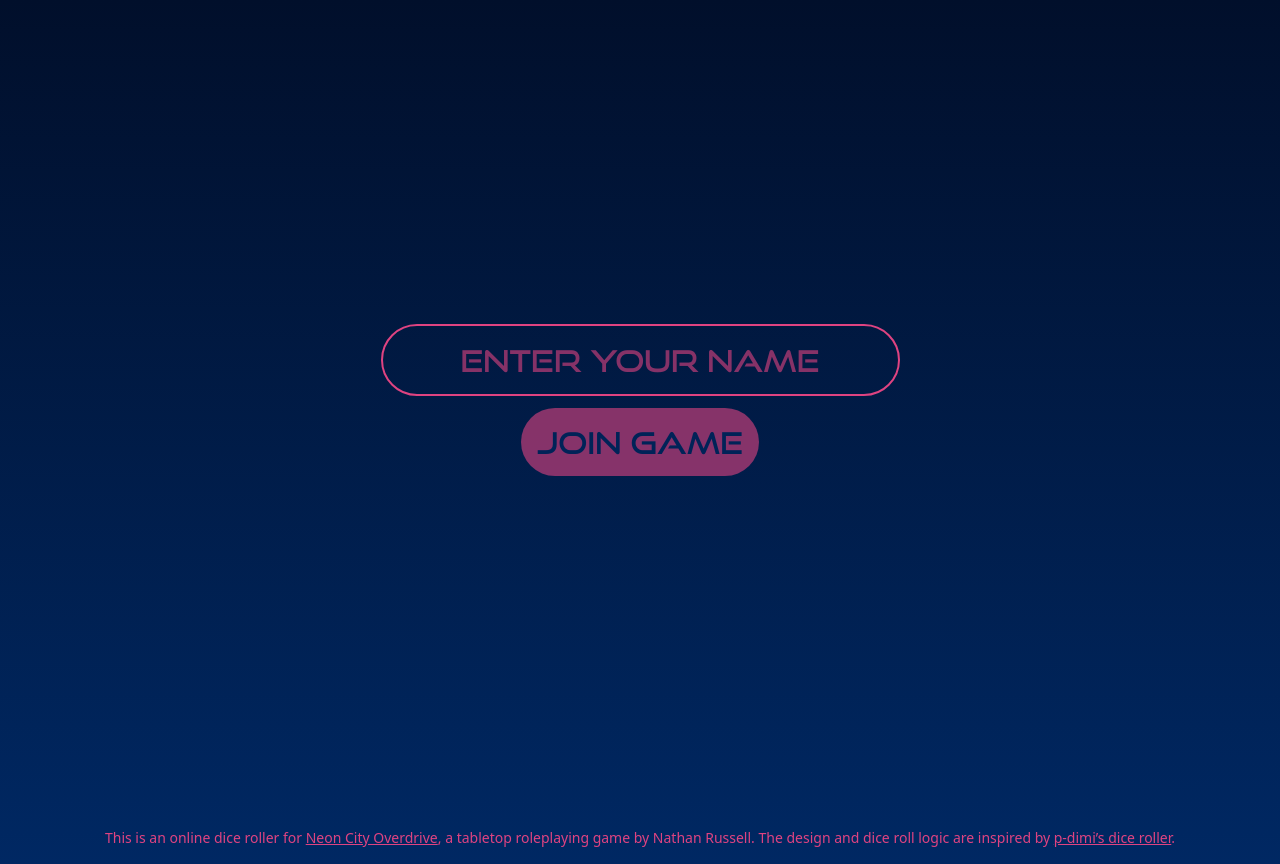
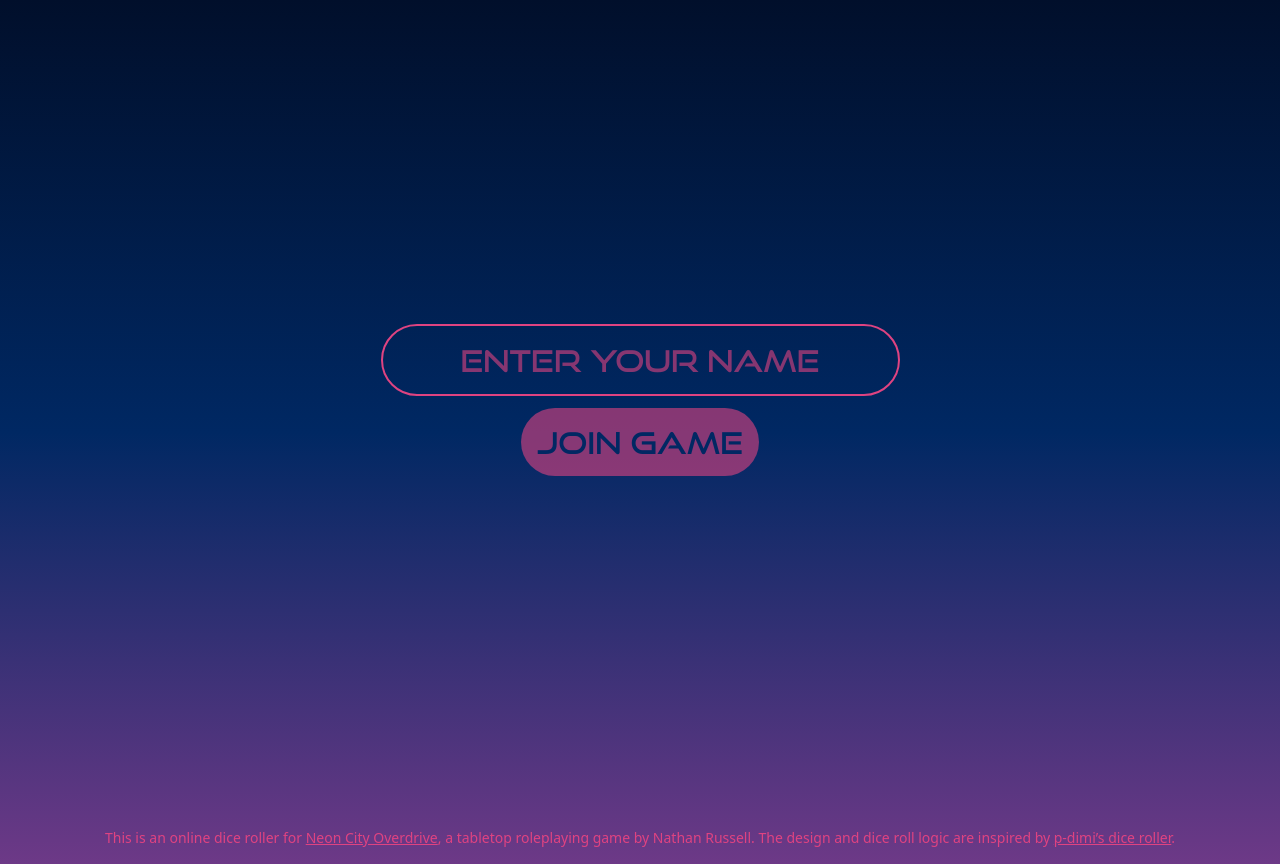
Before and after one commit to robyn3choi/nco-diceroller, a Next.js app: page / in a window 1280 px wide. Built offline with nearby package versions, Linux system fonts and the light colour scheme.

Commit message:
tweaked styling

```diff
--- a/pages/room/[room].tsx
+++ b/pages/room/[room].tsx
@@ -106,9 +106,9 @@ export default function Home() {
   return (
     <>
       <div className="text-center p-4 sm:p-8">
-        <h1 className="text-4xl mb-4">Neon City Overdrive</h1>
+        <h1 className="text-4xl mb-4 mt-8">Neon City Overdrive</h1>
         <div className="text-sm font-sans">To invite players to join this room, send them this page’s URL.</div>
-        <div className="absolute top-8 text-lg text-green">
+        <div className="absolute top-4 text-lg text-green">
           {players.map((player) => (
             <div key={player}>{player}</div>
           ))}
--- a/styles/globals.css
+++ b/styles/globals.css
@@ -13,7 +13,7 @@ html {
 
 body {
   font-family: "good times", sans-serif;
-  @apply relative h-fit pb-24 sm:pb-16 min-h-[100vh] bg-gradient-to-b from-darkblue to-blue text-pink;
+  @apply relative h-fit pb-24 sm:pb-16 min-h-[100vh] bg-gradient-to-b from-darkblue via-blue to-purple text-pink;
 }
 
 input[type="number"]::-webkit-inner-spin-button,
--- a/tailwind.config.js
+++ b/tailwind.config.js
@@ -7,7 +7,7 @@ module.exports = {
         darkblue: "#010f2b",
         blue: "#002863",
         lightblue: "#6ecbf5",
-        purple: "#853987",
+        purple: "#6d3987",
         pink: "#df4381",
         lightpink: "#ff7aaf",
         red: "#fe0060",
```
